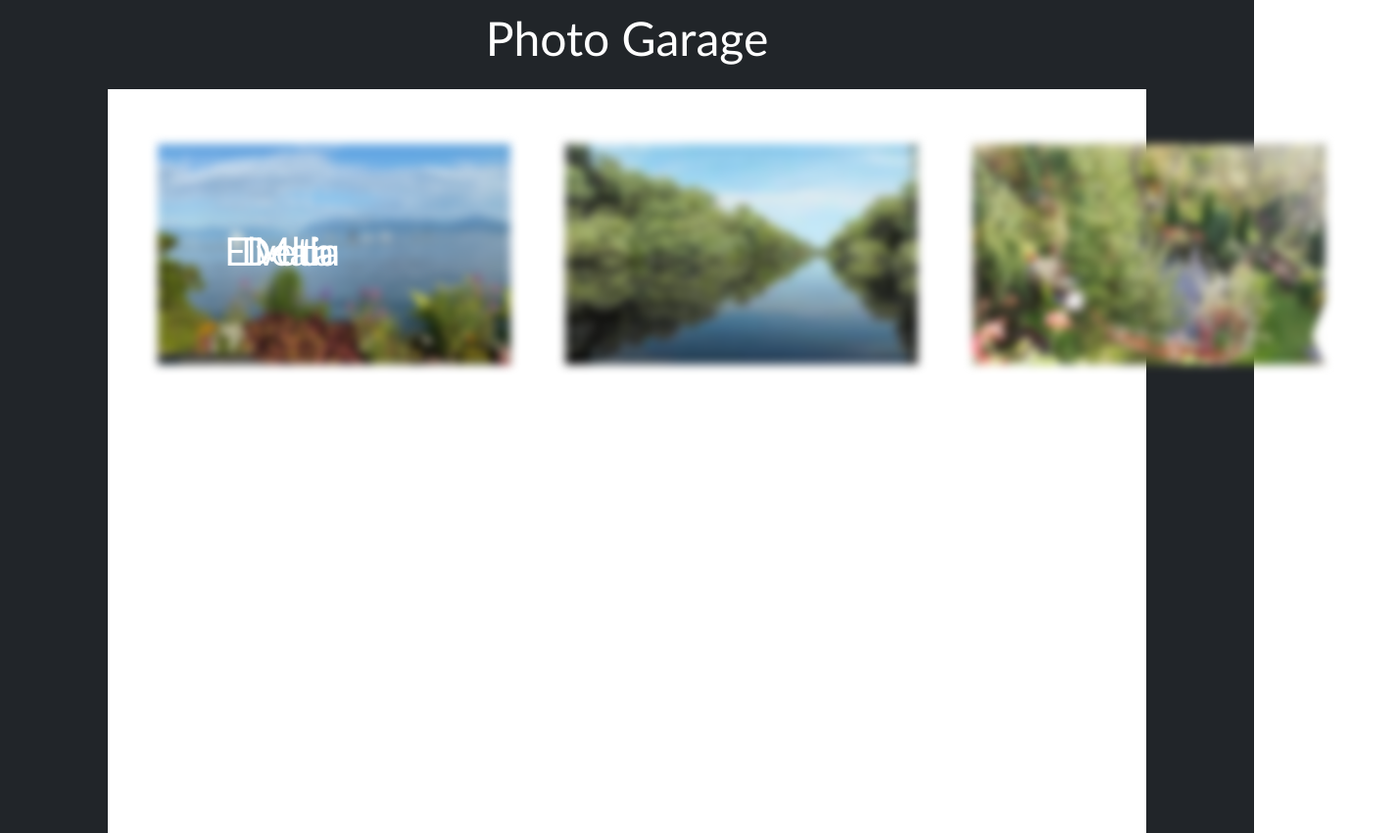
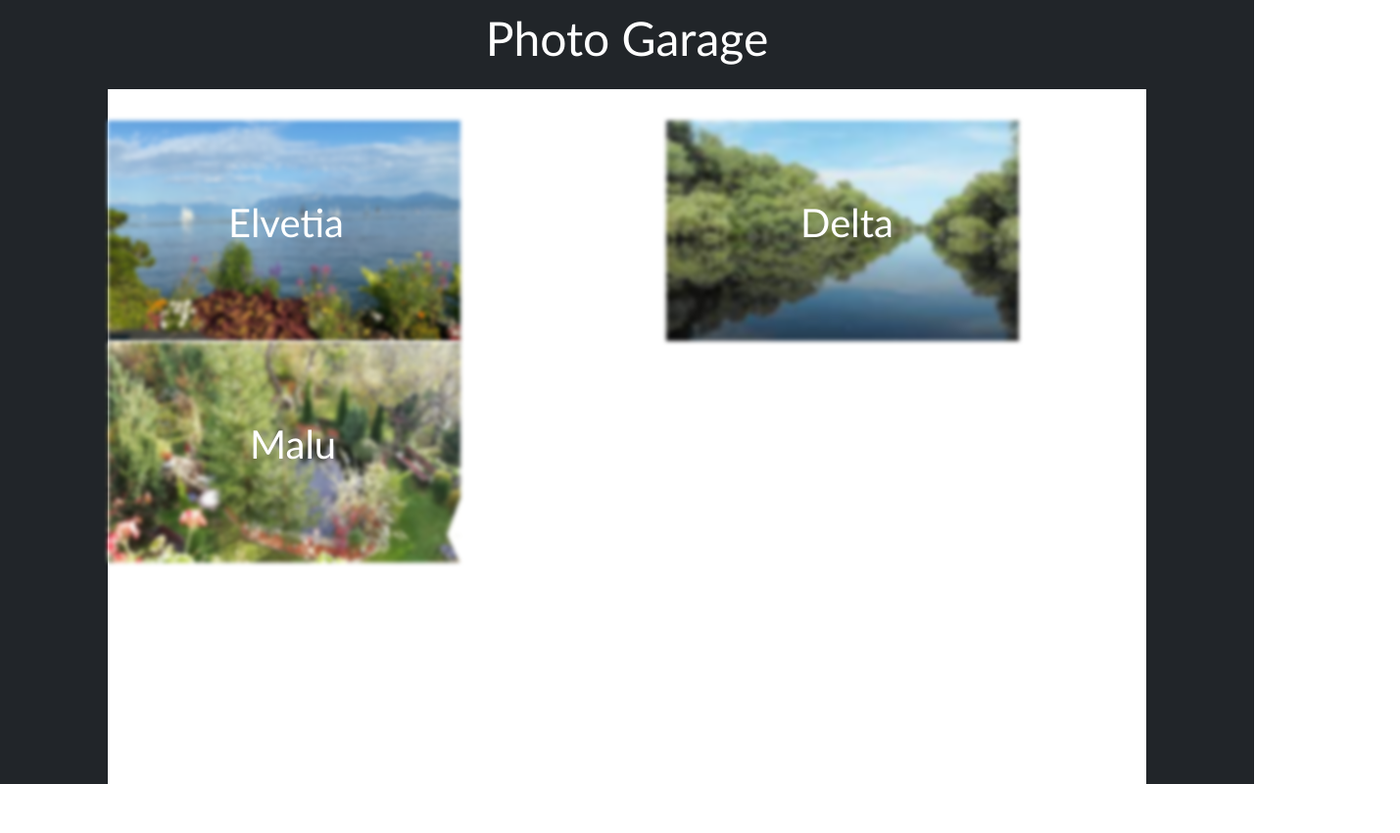
Before and after one commit to slazar15/photogallery, a plain HTML site: page index.html in a window 1280 px wide. Shown: the whole page at 98% size, 1429 px wide, since content can reach past the window. After the commit the page ends 800 px from the top, so only its background shows below. Drawn offline with Linux system fonts and the light colour scheme.

Commit message:
Commit 12.08 1

```diff
--- a/headers.css
+++ b/headers.css
@@ -45,7 +45,7 @@
 .sl-vl {
   position: fixed;
   border: 55px solid;
-  height: 6000px;
+  height: 100%;
 }
 
 .sl-vl-right {
@@ -59,30 +59,17 @@
   left: 100px;
 }
 
-.sl-cover-images {
-  width: 360px;
-  height: 224.617px;
-  position: relative;
-  top: 0em;
-  filter: blur(5px);
-}
 
 .sl-image-container {
   position: relative;
   width: 1320px;
   color: white;
-  top: 258px;
+  top: 67px;
   height: 37em;
-  left: 109px;
+  left: 0px;
 }
 
-.sl-cover-text {
-  color: white;
-  top: -15px;
-  position: absolute;
-  font-family: 'Trebuchet MS', 'Lucida Sans Unicode', 'Lucida Grande', 'Lucida Sans', Arial, sans-serif;
-  margin-left: 120px
-}
+
 
 .sl-cover-spans {
   margin-left: 47px;
@@ -97,8 +84,45 @@
   transition: .25s;
 }
 
-.sl-cover-spans:hover {
-  box-shadow: 7px 7px 15px gray;
+
+
+
+
+.sl-a {
+  position: relative;
+  top: 2em;
+  left: 28px;
+  display: inline-block;
+  height: 226px;
 }
-.sl-cover-text-delta { margin-left: 137px;}
-.sl-cover-text-malu {margin-left: 150px}
+.sl-a:hover {filter: blur(0px);}
+
+.sl-cover-images {
+  width: 360px;
+  top:0px;
+  left: 0px;
+  height: 224.617px;
+  position: relative;
+  filter: blur(2px);
+  transition: .25s;
+}
+.sl-image--blur:hover {filter: blur(0px);}
+
+
+.sl-cover-text {
+  color: white;
+  top: 80px;
+  position: absolute;
+  font-family: 'Trebuchet MS', 'Lucida Sans Unicode', 'Lucida Grande', 'Lucida Sans', Arial, sans-serif;
+  margin-left: 95px;
+  height: 0px;
+}
+
+
+.sl-cover-text-delta {
+  margin-left: 137px;
+}
+
+.sl-cover-text-malu {
+  margin-left: 145px
+}
--- a/index.html
+++ b/index.html
@@ -37,7 +37,6 @@
   <link href="headers.css" rel="stylesheet">
 </head>
 
-<body>
 <div class="sl-vl bg-dark"></div>
 <div class="sl-vl sl-vl-right bg-dark"></div>
 
@@ -50,30 +49,30 @@
   </div>
 
 </header>
-  <div class="sl-image-container"></div>
-  <div class="sl-image-first-row">
-    <span class="sl-cover-spans sl-cover-span-elvetia">
-    <a href="pozeelvetia.html" class="text-decoration-none">
-      <img src="images/cover/elvetia.jpeg" alt="" class="sl-cover-images sl-cover-elvetia">
-      <h1 class="sl-cover-text sl-cover-text-elvetia">Elvetia</h1>
+<div class="container sl-image-container overflow-auto">
+  <div class="row my-4">
+    <div class="col">
+      <a href="pozeelvetia.html" class="text-decoration-none sl-a">
+
+        <img src="images/cover/elvetia.jpeg" alt="" class="sl-cover-images sl-cover-elvetia sl-image--blur">
+
+        <h1 class="sl-cover-text sl-cover-text-elvetia sl-a">Elvetia</h1>
       </a>
-  </span>
-  <span class="sl-cover-spans">
-  <a href="pozedelta.html" class="text-decoration-none">
-      <img src="images/cover/delta.jfif" alt="" class="sl-cover-images sl-cover-delta">
+    </div>
+    <div class="col">
+      <a href="pozedelta.html" class="text-decoration-none sl-a">
+        <img src="images/cover/delta.jfif" alt="" class="sl-cover-images sl-cover-delta sl-a">
         <h1 class="sl-cover-text sl-cover-text-delta">Delta</h1>
       </a>
-    </span>
-    <span class="sl-cover-spans">
-    <a href="pozemalu.html" class="text-decoration-none">
-      <img src="images/cover/malu.jpeg" alt="" class="sl-cover-images sl-cover-malu">
+    </div>
+    <div class="col">
+      <a href="pozemalu.html" class="text-decoration-none sl-a">
+        <img src="images/cover/malu.jpeg" alt="" class="sl-cover-images sl-cover-malu sl-a">
         <h1 class="sl-cover-text sl-cover-text-malu">Malu</h1>
       </a>
-    </span>
     </div>
-
-
-
+  </div>
+</div>
 
 
 </main>
```
Lines whose indentation alone changed are shown as unchanged.
